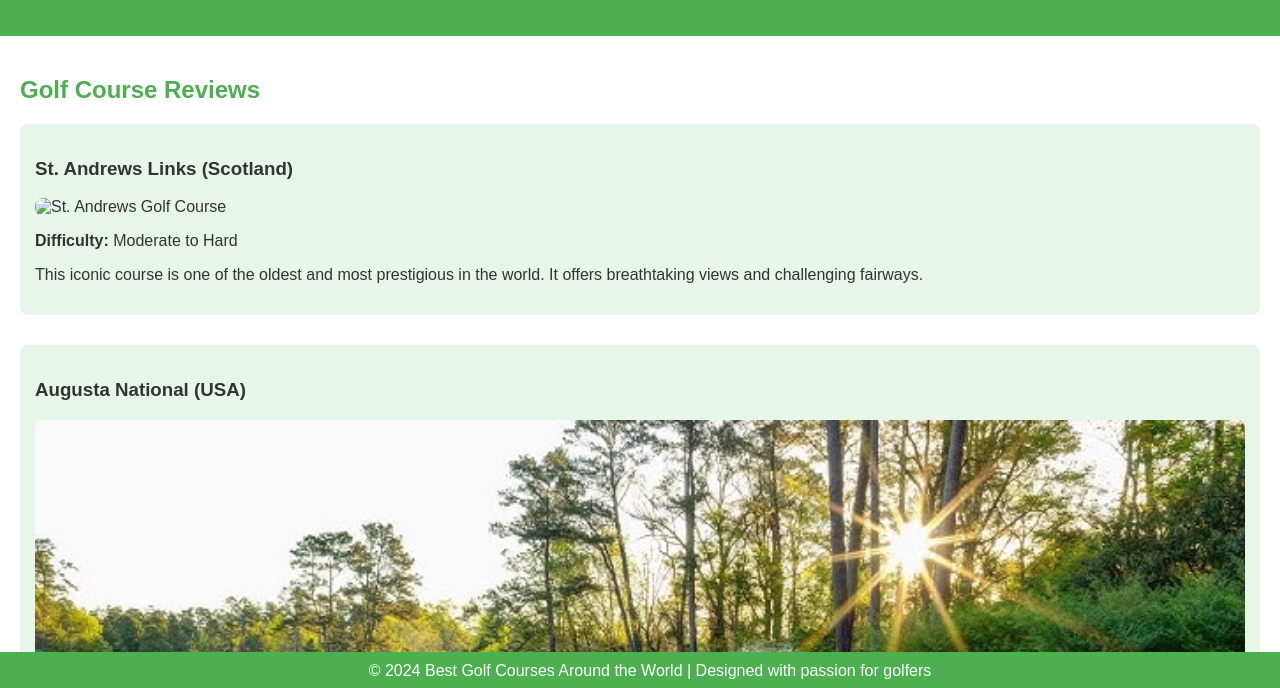
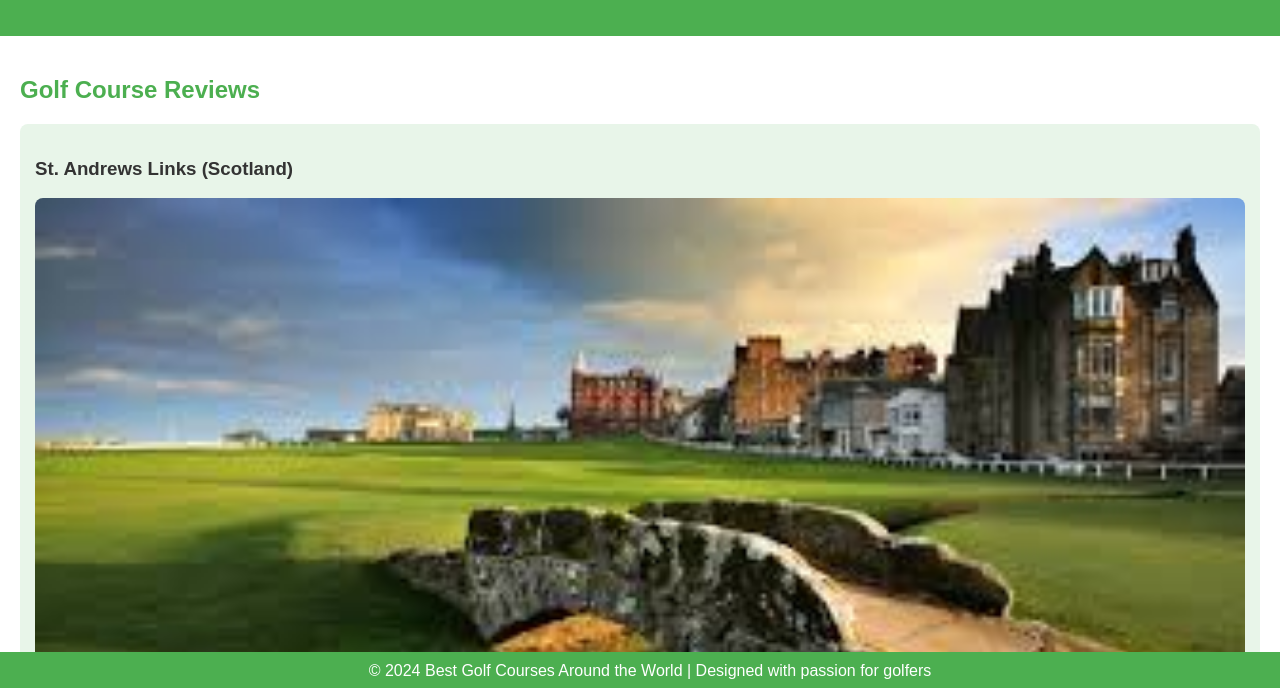
Before and after one commit to AJAdams23/CSCI190, a plain HTML site: page index.html in a window 1280 px wide. Shown: the part 110-798 px from the top of the page. Drawn offline with Linux system fonts and the light colour scheme; a script that the page names is missing.

Commit message:
solve bug with standrews pic

```diff
--- a/index.html
+++ b/index.html
@@ -16,7 +16,7 @@
         <h2>Golf Course Reviews</h2>
         <div class="course">
             <h3>St. Andrews Links (Scotland)</h3>
-            <img src="images/st-andrews.jpg" alt="St. Andrews Golf Course">
+            <img src="images/standrews.jpeg" alt="St. Andrews Golf Course">
             <p><strong>Difficulty:</strong> Moderate to Hard</p>
             <p>This iconic course is one of the oldest and most prestigious in the world. It offers breathtaking views and challenging fairways.</p>
         </div>
```
